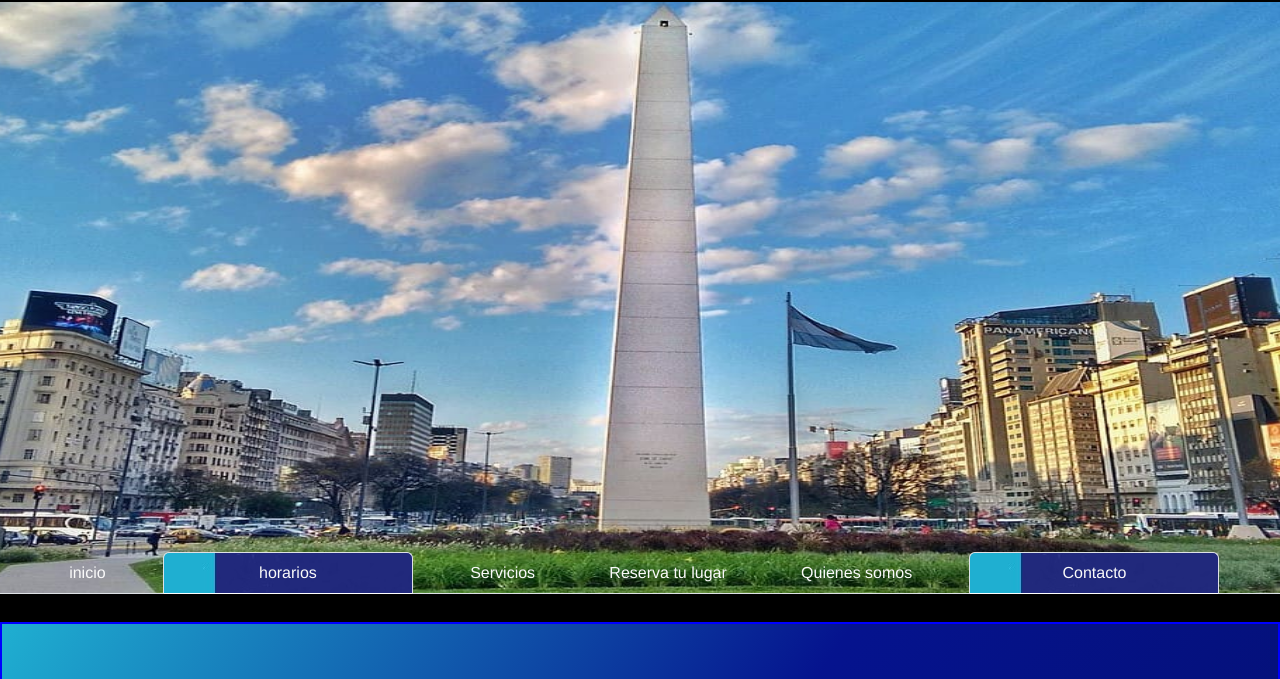
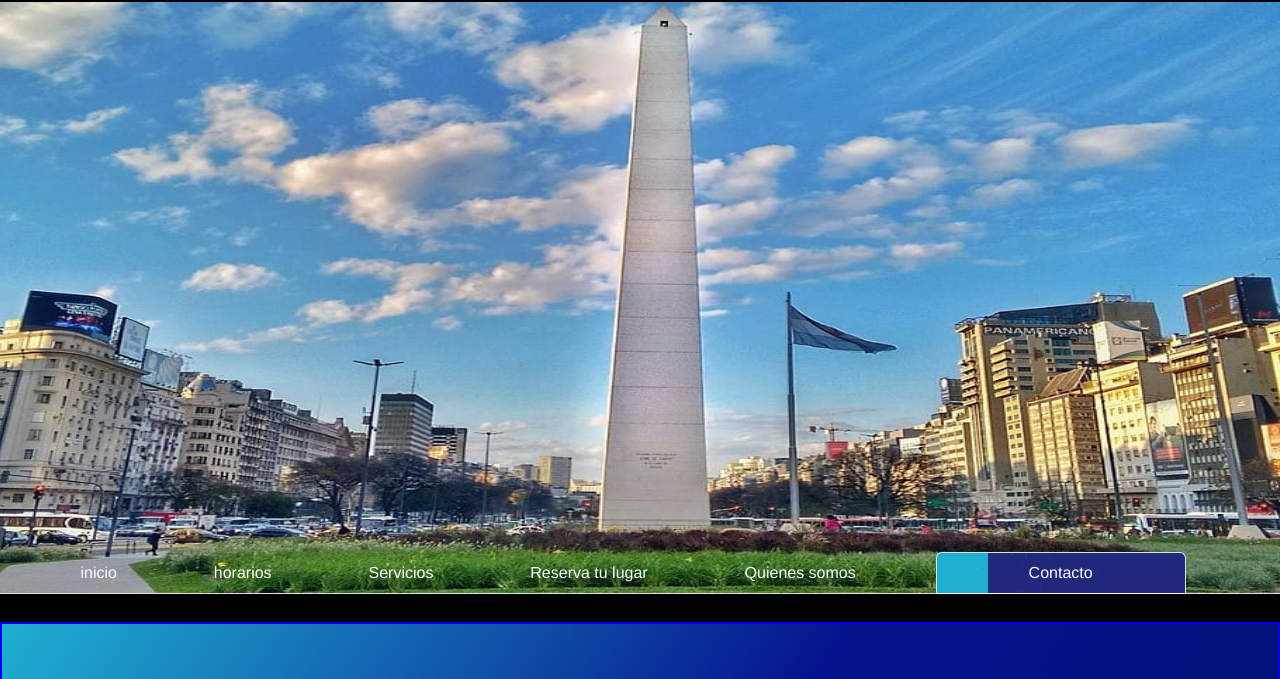
Before and after one commit to montegrandebus/montegrandebus, a website: page paginas/contacto.html in a window 1280 px wide. Shown: the part 121-800 px from the top of the page. Drawn offline with nearby package versions, Linux system fonts and the light colour scheme; some packages are replaced by stand-ins of ours; a script that the page names is missing.

Commit message:
horarios terminado

```diff
--- a/paginas/contacto.html
+++ b/paginas/contacto.html
@@ -42,7 +42,7 @@
 					<a href="../index.html" class="nav-link ">inicio</a>
 				</li>
 				<li class="nav-item">
-					<a href="./Horarios.html" class="nav-link active">horarios</a>
+					<a href="./Horarios.html" class="nav-link">horarios</a>
 				</li>
 				<li class="nav-item">
 					<a href="./servicios.html" class="nav-link ">Servicios</a>
```
Also changed, not shown: index.html (+1 -1 lines), paginas/quienesomos.html (+1 -1 lines), paginas/reservatulugar.html (+1 -1 lines), paginas/servicios.html (+1 -1 lines).
